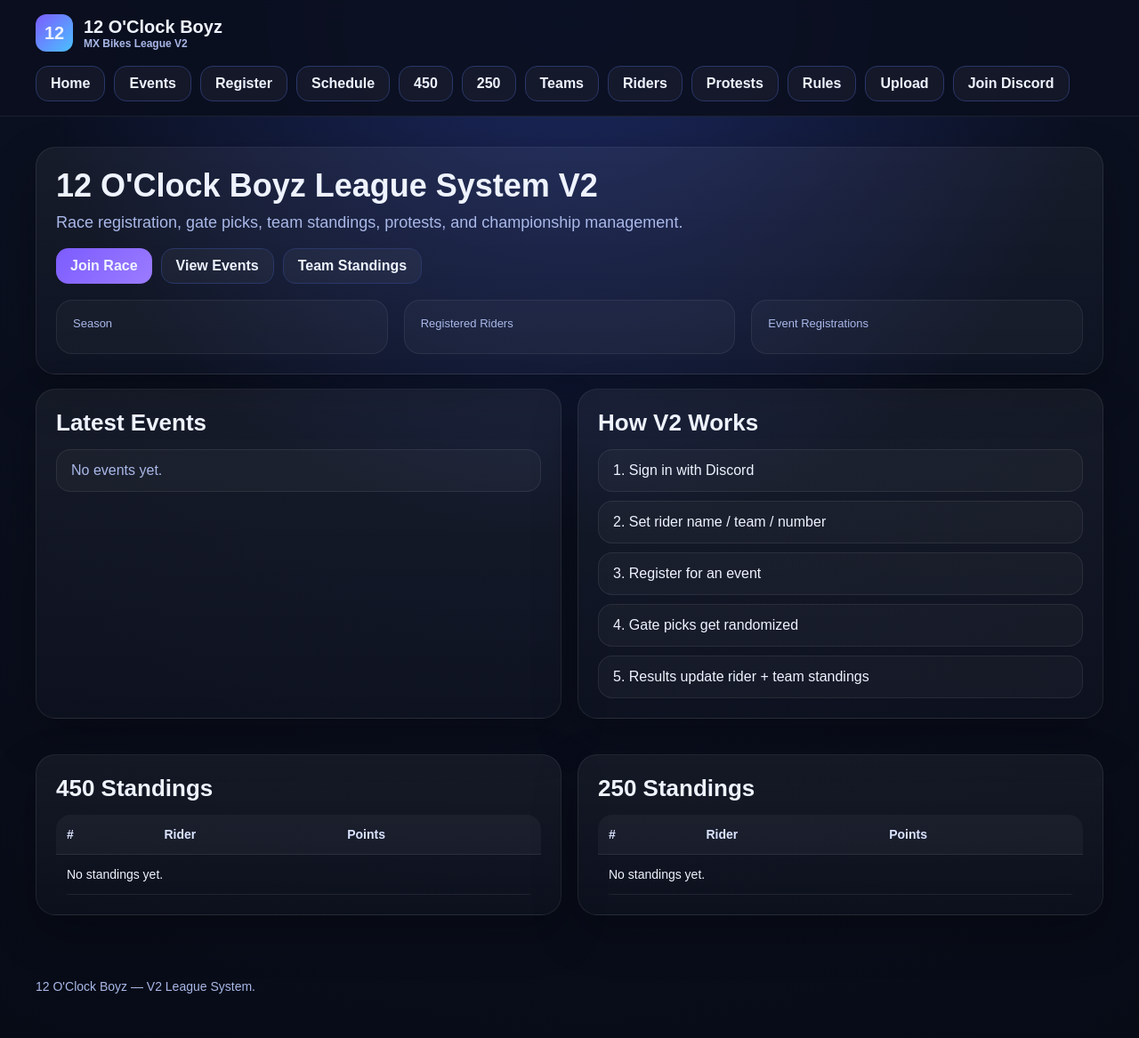
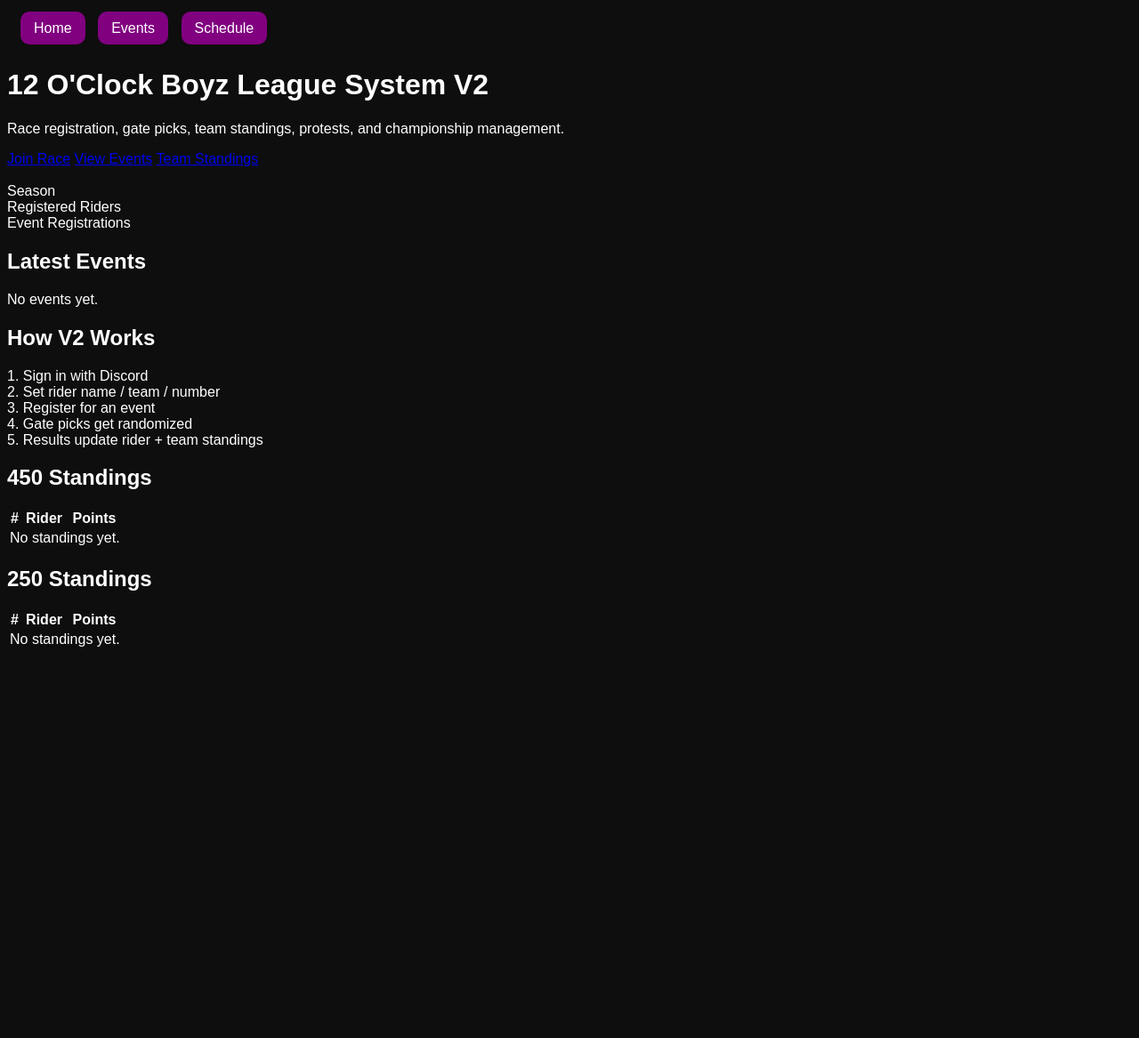
Before and after one commit to figjamfngaming-eng/12oclock-system, a Flask app: page / in a window 1280 px wide. Shown: the whole page at 89% size. After the commit the page ends 727 px from the top, so only its background shows below. Run offline with Flask 3, Linux system fonts and the light colour scheme.

Commit message:
base.html

```diff
--- a/web/templates/base.html
+++ b/web/templates/base.html
@@ -1,102 +1,29 @@
 <!DOCTYPE html>
-<html lang="en">
+<html>
 <head>
-    <meta charset="UTF-8">
-    <meta name="viewport" content="width=device-width, initial-scale=1.0">
-    <title>12 O'Clock Boyz — MX Bikes League V2</title>
+    <title>12 O'Clock Boyz</title>
     <style>
-        :root{
-            --bg:#0b1020;
-            --card:#161f3d;
-            --line:#2a3768;
-            --text:#eef3ff;
-            --muted:#a9b8e8;
-            --accent:#7c5cff;
-            --accent2:#4ac1ff;
+        body { background:#0e0e0e; color:white; font-family:Arial; }
+        nav { padding:15px; }
+        .pill {
+            margin-right:10px;
+            padding:10px 15px;
+            background:purple;
+            border-radius:10px;
+            text-decoration:none;
+            color:white;
         }
-        *{box-sizing:border-box}
-        body{margin:0;font-family:Arial,Helvetica,sans-serif;background:radial-gradient(circle at top,#1c2960 0%,#0b1020 45%,#070b16 100%);color:var(--text)}
-        a{text-decoration:none;color:inherit}
-        .wrap{width:min(1200px,94%);margin:0 auto}
-        .topbar{position:sticky;top:0;z-index:30;background:rgba(10,15,30,.9);backdrop-filter:blur(10px);border-bottom:1px solid rgba(255,255,255,.07)}
-        .nav{display:flex;align-items:center;justify-content:space-between;gap:16px;padding:16px 0;flex-wrap:wrap}
-        .brand{display:flex;align-items:center;gap:12px;font-weight:800;font-size:20px}
-        .brand-badge{width:42px;height:42px;border-radius:12px;background:linear-gradient(135deg,var(--accent),var(--accent2));display:flex;align-items:center;justify-content:center;font-weight:900}
-        .links{display:flex;gap:10px;flex-wrap:wrap}
-        .pill,.btn{display:inline-flex;align-items:center;justify-content:center;padding:10px 16px;border-radius:14px;border:1px solid var(--line);background:rgba(255,255,255,.04);font-weight:700}
-        .btn.primary{background:linear-gradient(135deg,var(--accent),#9b7cff);border:none}
-        .hero{padding:34px 0 18px}
-        .card{background:linear-gradient(180deg,rgba(255,255,255,.05),rgba(255,255,255,.02));border:1px solid rgba(255,255,255,.08);box-shadow:0 20px 50px rgba(0,0,0,.28);border-radius:22px;padding:22px}
-        .grid{display:grid;gap:18px}
-        .grid.two{grid-template-columns:repeat(2,minmax(0,1fr))}
-        .grid.three{grid-template-columns:repeat(3,minmax(0,1fr))}
-        .title{margin:0 0 10px;font-size:36px}
-        .sub{color:var(--muted);margin:0 0 18px;font-size:18px}
-        .muted{color:var(--muted)}
-        .section{padding:16px 0 24px}
-        .section h2{margin:0 0 14px;font-size:26px}
-        .stat{padding:18px;border-radius:18px;background:rgba(255,255,255,.03);border:1px solid rgba(255,255,255,.07)}
-        .stat .k{font-size:13px;color:var(--muted);margin-bottom:8px}
-        .stat .v{font-size:28px;font-weight:800}
-        table{width:100%;border-collapse:collapse;border-radius:16px;overflow:hidden}
-        th,td{padding:14px 12px;border-bottom:1px solid rgba(255,255,255,.08);text-align:left;font-size:14px}
-        th{color:#dbe4ff;background:rgba(255,255,255,.04)}
-        .list{display:grid;gap:10px}
-        .list-item{padding:14px 16px;border-radius:16px;border:1px solid rgba(255,255,255,.08);background:rgba(255,255,255,.03)}
-        form{display:grid;gap:14px}
-        label{font-size:14px;font-weight:700;color:#dce5ff}
-        input,select,textarea{width:100%;padding:12px 14px;border-radius:14px;border:1px solid var(--line);background:#0f1730;color:#fff;outline:none}
-        textarea{min-height:110px;resize:vertical}
-        .flash{padding:14px 16px;border-radius:16px;background:rgba(74,193,255,.1);border:1px solid rgba(74,193,255,.3);margin-bottom:16px}
-        .footer{padding:30px 0 50px;color:var(--muted);font-size:14px}
-        @media (max-width:900px){.grid.two,.grid.three{grid-template-columns:1fr}.title{font-size:30px}}
     </style>
 </head>
 <body>
-    <div class="topbar">
-        <div class="wrap nav">
-            <div class="brand">
-                <div class="brand-badge">12</div>
-                <div>
-                    <div>12 O'Clock Boyz</div>
-                    <div class="muted" style="font-size:12px;">MX Bikes League V2</div>
-                </div>
-            </div>
 
-            <div class="links">
-                <a class="pill" href="{{ url_for('index') }}">Home</a>
-                <a class="pill" href="{{ url_for('events_page') }}">Events</a>
-                <a class="pill" href="{{ url_for('register_page') }}">Register</a>
-                <a class="pill" href="{{ url_for('schedule_page') }}">Schedule</a>
-                <a class="pill" href="{{ url_for('standings_page') }}?class=450">450</a>
-                <a class="pill" href="{{ url_for('standings_page') }}?class=250">250</a>
-                <a class="pill" href="{{ url_for('team_standings_page') }}">Teams</a>
-                <a class="pill" href="{{ url_for('riders_page') }}">Riders</a>
-                <a class="pill" href="{{ url_for('protests_page') }}">Protests</a>
-                <a class="pill" href="{{ url_for('rules_page') }}">Rules</a>
-                <a class="pill" href="{{ url_for('upload_page') }}">Upload</a>
-                {% if is_admin_user %}
-                    <a class="pill" href="{{ url_for('admin_panel') }}">Admin</a>
-                {% endif %}
-                {% if user %}
-                    <a class="btn" href="{{ url_for('profile') }}">Profile</a>
-                    <a class="btn" href="{{ url_for('logout') }}">Logout</a>
-                {% else %}
-                    {% if oauth_ready %}
-                        <a class="btn primary" href="{{ url_for('discord_login') }}">Sign In with Discord</a>
-                    {% endif %}
-                    <a class="btn" href="{{ invite_url }}" target="_blank">Join Discord</a>
-                {% endif %}
-            </div>
-        </div>
-    </div>
+<nav>
+    <a class="pill" href="{{ url_for('home') }}">Home</a>
+    <a class="pill" href="{{ url_for('event_page') }}">Events</a>
+    <a class="pill" href="{{ url_for('schedule_page') }}">Schedule</a>
+</nav>
 
-    <div class="wrap hero">
-        {% block content %}{% endblock %}
-    </div>
+{% block content %}{% endblock %}
 
-    <div class="wrap footer">
-        12 O'Clock Boyz — V2 League System.
-    </div>
 </body>
 </html>
```
